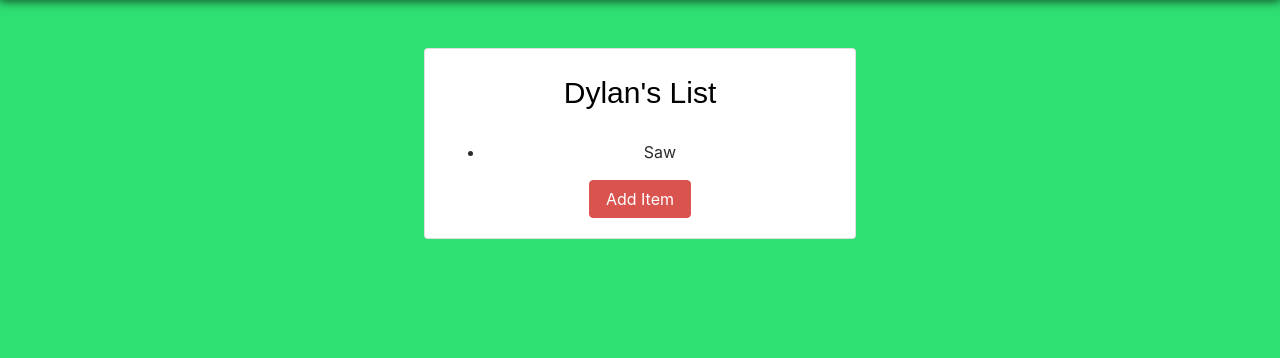
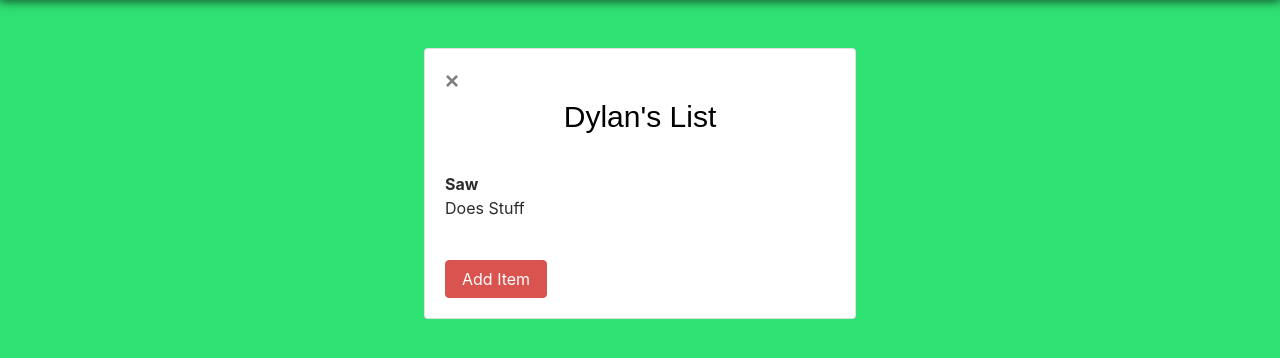
Before and after one commit to alexwendte/christmas-list, a Django app: page /8/12/ in a window 1280 px wide. Shown: the part 56-414 px from the top of the page. Run offline with Django 3.2, Linux system fonts and the light colour scheme; data comes from the database, SQL or seed files in the repository; both versions use the stored data as it was after the commit; some libraries are stand-ins or nearby versions.

Commit message:
Style work

```diff
--- a/christmas/static/christmas/css/custom.css
+++ b/christmas/static/christmas/css/custom.css
@@ -48,6 +48,7 @@ nav {
     color: black;
     border: 0px;
     box-shadow: 0px 1px 4px 0px rgba(0, 0, 0, 0.2);
+    width: 100%;
 }
 
 .input-field #id_name:focus {
--- a/christmas/templates/christmas/base.html
+++ b/christmas/templates/christmas/base.html
@@ -17,8 +17,9 @@
 
   <link rel="stylesheet" type="text/css" href="{% static 'christmas/css/custom.css' %}">
 
-  <!-- Google Fonts -->
+  <!-- Google CSS -->
   <link href="https://fonts.googleapis.com/css?family=Lobster" rel="stylesheet">
+  <link rel="stylesheet" href="https://fonts.googleapis.com/icon?family=Material+Icons">
 
   <!-- Bootstrap CSS -->
   <meta charset="utf-8">
--- a/christmas/templates/christmas/list_update_form.html
+++ b/christmas/templates/christmas/list_update_form.html
@@ -2,30 +2,39 @@
 
 
 <div class="row w-100 justify-content-center mr-0 ml-0">
-  <div class="card text-center" style="max-width: 600px;">
+  <div class="card" style="max-width: 500px;">
     <div class="card-block">
+      <div class="row w-100 justify-content-left mr-0 ml-0">
+        <button class="close ml-0 mr-auto" aria-label="Close">
+          <a href="{% url 'view_group' group_id=address %}" style="text-decoration: none; color: black;" aria-hidden="true">&times;</a>
+        </button>
+      </div>
       <form action="" method="post">
-
         {% csrf_token %} {% for field in form %}
-        <div class="col-12 list-name-box d-inline p-0 mb-2" onclick="document.getElementById('update').hidden = false;">
+        <div class="col-12 list-name-box p-0 mb-2" onclick="document.getElementById('update').hidden = false;">
           {{ field }}
         </div>
         {% endfor %}
 
-        <div class="col-md-auto d-inline">
+        <div class="col-md-auto">
           <input hidden class="btn btn-danger self-algin-center h-100 mt-2 mb-2" type="submit" value="Update Name" id="update" />
         </div>
       </form>
       <br>
-      {% if object_list %}
-        <ul>
-        {% for item in object_list %}
-          <li>{{ item }}</li>
-        {% endfor %}
-        </ul>
-      {% else %}
-        <p>There are no items here yet! Press the Add Item button to get started!!</p>
-      {% endif %}
+      <div class="card-text">
+        {% if object_list %}
+        <dl>
+          {% for item in object_list %}
+          <dt>{{ item }}</dt>
+          <dd>{{ item.description }} </dd>
+          {% endfor %}
+        </dl>
+        {% else %}
+        <p>There are no items here yet!
+          <br>Press the Add Item button to get started!!</p>
+        {% endif %}
+      </div>
+      <br>
       <a class="btn btn-danger" href="{% url 'create_item' group_id=address list_id=list_id %}">Add Item</a>
     </div>
   </div>
--- a/christmas/views.py
+++ b/christmas/views.py
@@ -107,7 +107,7 @@ class ListUpdateView(UpdateView):
 class ItemCreateView(CreateView):
 
     model = Item
-    fields = ['title', 'description', 'link']
+    fields = ['title', 'description']
     template_name_suffix = '_create_form'
 
     def form_valid(self, form):
```
Also changed, not shown: christmas/templates/christmas/group_update_form.html (+11 -11 lines), christmas/templates/christmas/item_create_form.html (+14 -10 lines), db.sqlite3.
